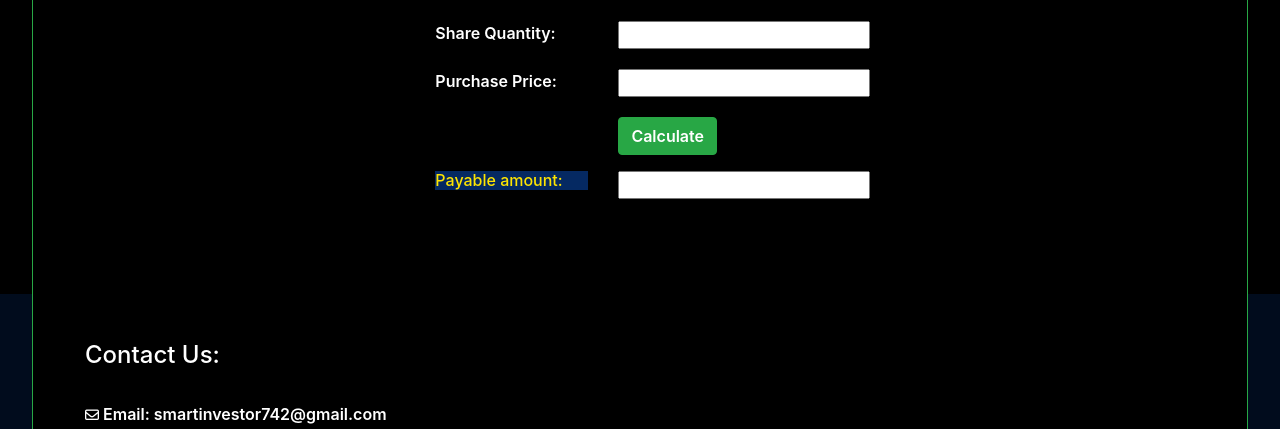
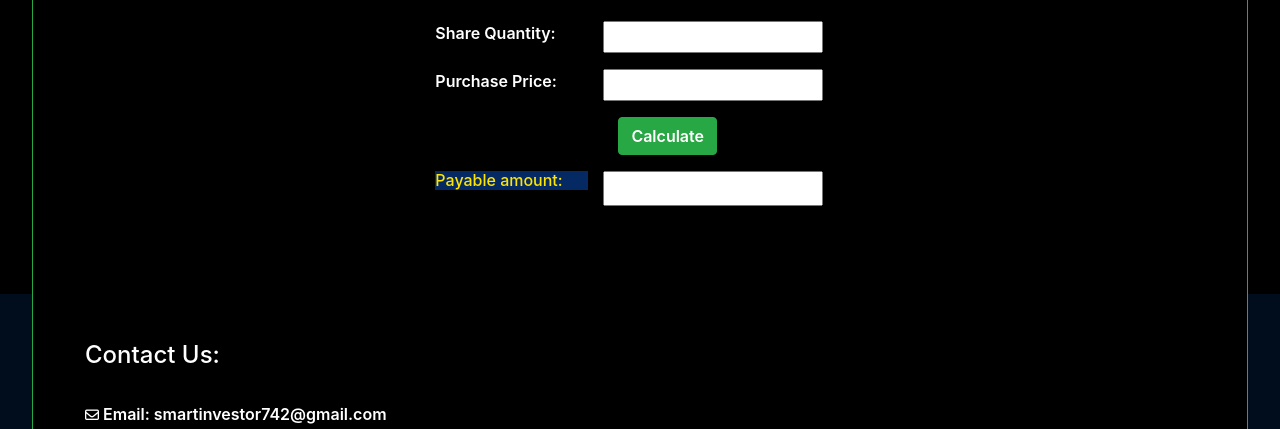
Before and after one commit to SmartInvestor8848/smartinvestor, a plain HTML site: page pages/calc.html in a window 1280 px wide. Both pictures are taken after a click on the link "Buying Stock". Shown: the part 98-527 px from the top of the page. Drawn offline with nearby package versions, Linux system fonts and the light colour scheme.

```diff
--- a/pages/calc.html
+++ b/pages/calc.html
@@ -73,15 +73,11 @@
             <form>
                 <div class="form-group row">
                     <label class="col-5 col-sm-5">Share Quantity: </label>
-                    <div class="col-6 col-sm-6">
-                        <input type="number" id="box6" required><br>
-                    </div>
+                    <input class="col-6 col-sm-6" type="number" id="box6" required><br>
                 </div>
                 <div class="form-group row">
                     <label class="col-5 col-sm-5">Purchase Price:</label>
-                    <div class="col-6 col-sm-6">
-                        <input type="number" id="box7" required><br>
-                    </div>
+                    <input class="col-6 col-sm-6" type="number" id="box7" required><br>
                 </div>
                 <div class="form-group row">
                     <label class="col-5 col-sm-5"></label>
@@ -93,9 +89,7 @@
                     <label class="col-5 col-sm-5">
                         <h6>Payable amount:</h6>
                     </label>
-                    <div class="col-6 col-sm-6">
-                        <input type="text" id="c"><br>
-                    </div>
+                    <input class="col-6 col-sm-6" type="number" id="c"><br>
                 </div>
             </form>
         </div>
```
